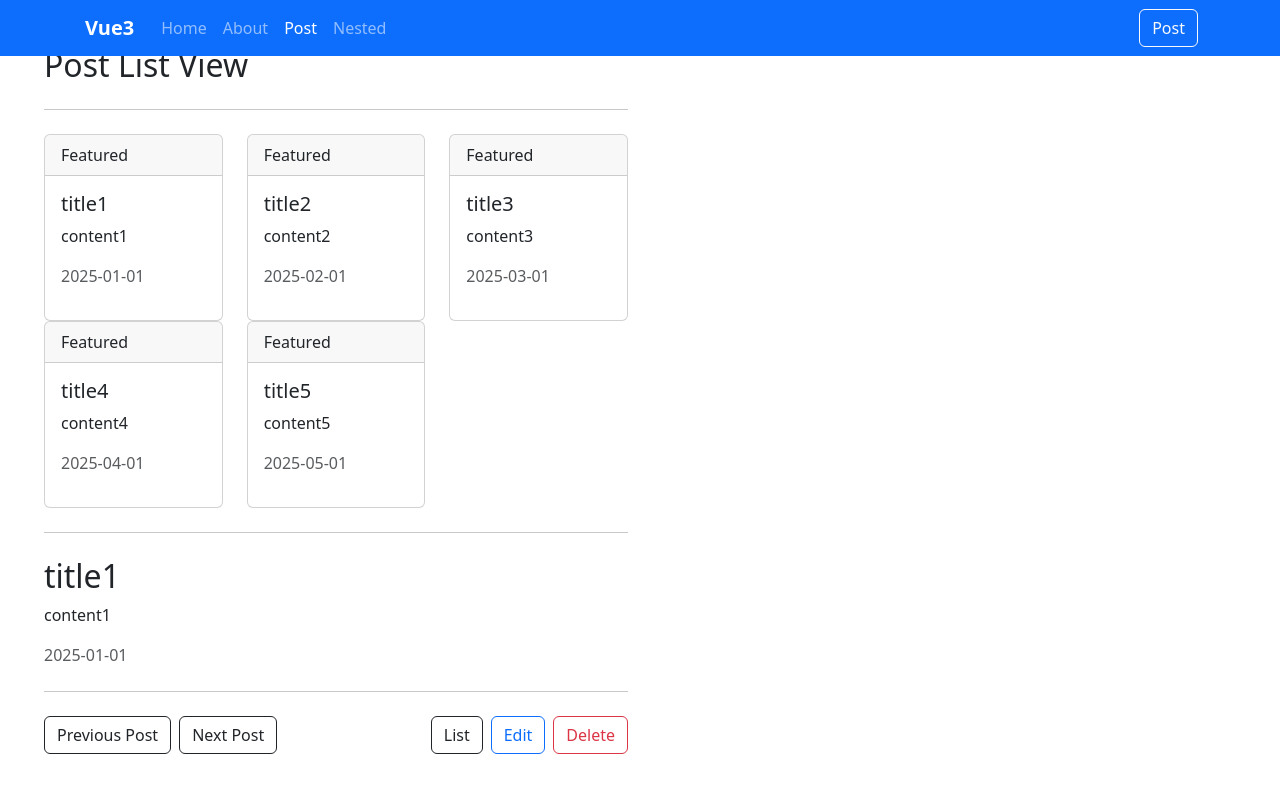
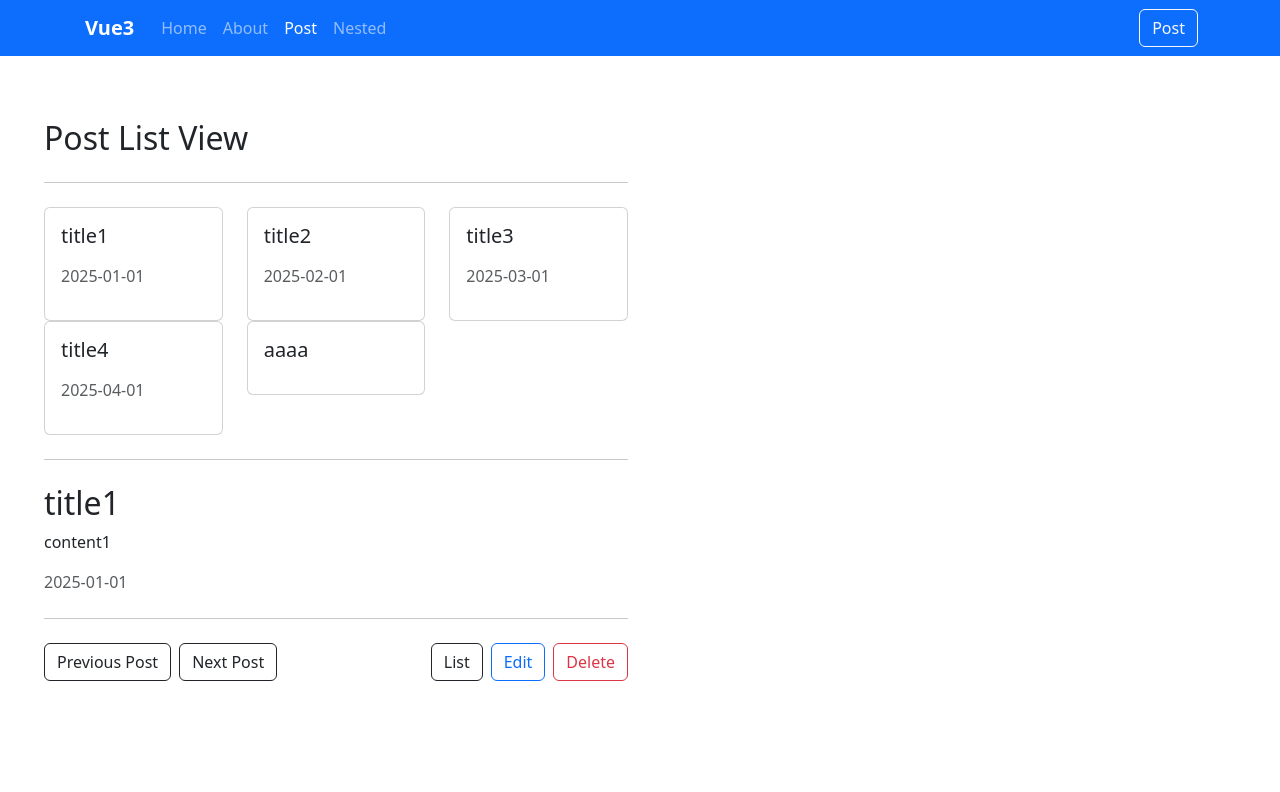
Before and after one commit to ysjin94/vueSampleProject, a Vue app: page /posts in a window 1280 px wide. Shown: the top 792 px of the page. Built offline with nearby package versions, Linux system fonts and the light colour scheme; data requests are answered from the project's data file.

Commit message:
added axios

```diff
--- /dev/null
+++ b/db.json
@@ -0,0 +1,33 @@
+{
+  "posts": [
+    {
+      "id": 1,
+      "title": "title1",
+      "content": "content1",
+      "createAt": "2025-01-01"
+    },
+    {
+      "id": 2,
+      "title": "title2",
+      "content": "content2",
+      "createAt": "2025-02-01"
+    },
+    {
+      "id": 3,
+      "title": "title3",
+      "content": "content3",
+      "createAt": "2025-03-01"
+    },
+    {
+      "id": 4,
+      "title": "title4",
+      "content": "content4",
+      "createAt": "2025-04-01"
+    },
+    {
+      "title": "aaaa",
+      "content": "aabbbb",
+      "id": 5
+    }
+  ]
+}
--- a/package.json
+++ b/package.json
@@ -11,6 +11,7 @@
     "format": "prettier --write src/"
   },
   "dependencies": {
+    "axios": "^1.7.9",
     "bootstrap": "^5.3.3",
     "vue": "^3.5.13",
     "vue-router": "^4.5.0"
@@ -21,6 +22,7 @@
     "@vue/eslint-config-prettier": "^10.1.0",
     "eslint": "^9.14.0",
     "eslint-plugin-vue": "^9.30.0",
+    "json-server": "^0.17.4",
     "prettier": "^3.3.3",
     "sass-embedded": "^1.83.4",
     "vite": "^6.0.5",
--- a/src/api/post.js
+++ b/src/api/post.js
@@ -1,18 +1,34 @@
 // axios
 
-const posts = [
-  { id :1, title :'title1', content:'content1', createAt:'2025-01-01'},
-  { id :2, title :'title2', content:'content2', createAt:'2025-02-01'},
-  { id :3, title :'title3', content:'content3', createAt:'2025-03-01'},
-  { id :4, title :'title4', content:'content4', createAt:'2025-04-01'},
-  { id :5, title :'title5', content:'content5', createAt:'2025-05-01'},
-]
+import axios from 'axios'
+
+// const posts = [
+//     { id :1, title :'title1', content:'content1', createAt:'2025-01-01'},
+//     { id :2, title :'title2', content:'content2', createAt:'2025-02-01'},
+//     { id :3, title :'title3', content:'content3', createAt:'2025-03-01'},
+//     { id :4, title :'title4', content:'content4', createAt:'2025-04-01'},
+//     { id :5, title :'title5', content:'content5', createAt:'2025-05-01'},
+// ]
 
 export function getPosts(){
-  return posts;
+//  return posts;
+  return axios.get('http://localhost:5000/posts');
 }
 
 export function getPostById(id){
-  const numberId = parseInt(id);
-  return posts.find(post => post.id === numberId);
+  // const numberId = parseInt(id);
+  // return posts.find(post => post.id === numberId);
+  return axios.get(`http://localhost:5000/posts/${id}`);
 }
+
+export function createPost(data){
+  return axios.post('http://localhost:5000/posts', data);
+}
+
+export function updatePost(id, data){
+  return axios.put(`http://localhost:5000/posts/${id}`, data);
+}
+
+export function deletePost(id){
+  return axios.delete(`http://localhost:5000/posts/${id}`);
+}
--- a/src/components/posts/PostItem.vue
+++ b/src/components/posts/PostItem.vue
@@ -4,7 +4,7 @@
       type: String,
       required: true,
     },
-    contents : {
+    content : {
       type: String,
     },
     createAt : {
@@ -15,12 +15,9 @@
 
 <template>
   <div class="card">
-    <div class="card-header">
-      Featured
-    </div>
     <div class="card-body">
       <h5 class="card-title">{{title}}</h5>
-      <p class="card-text">{{contents}}</p>
+      <p class="card-text">{{content}}</p>
       <p class="text-muted">{{createAt}}</p>
     </div>
   </div>
--- a/src/views/posts/PostCreateView.vue
+++ b/src/views/posts/PostCreateView.vue
@@ -1,5 +1,7 @@
 <script setup>
 import { useRoute, useRouter } from 'vue-router'
+import { ref } from 'vue'
+import { createPost } from '@/api/post.js'
 
 const route = useRoute();
 const routers = useRouter();
@@ -7,20 +9,39 @@ const routers = useRouter();
 const goListPage = () =>{
   routers.push({name:"PostList", id:route.params.id});
 }
+
+const form =ref({
+  title : null,
+  content : null,
+  }
+)
+
+const save = ()=>{
+  try{
+    const data = {
+      ...form.value, // form.value 객체의 모든 속성을 펼쳐서 data 객체에 추가
+      createAt: Date.now()
+    };
+    createPost(data);
+    routers.push({name:"PostList"});
+  }catch(error){
+    console.log(error);
+  }
+}
 </script>
 
 <template>
   <div>
     <h2>Create Post</h2>
     <hr class="my-4"/>
-    <form @submit.prevent>
+    <form @submit.prevent="save">
       <div class="mb-3">
         <label for="title" class="form-label">Title</label>
-        <input type="text" class="form-control" id="title" placeholder="Title">
+        <input v-model="form.title" type="text" class="form-control" id="title" placeholder="Title">
       </div>
       <div class="mb-3">
         <label for="contents" class="form-label">Contents</label>
-        <textarea class="form-control" id="contents" rows="3"></textarea>
+        <textarea v-model="form.content" class="form-control" id="contents" rows="3"></textarea>
       </div>
       <div class="pt-4">
         <button type="button" class="btn btn-outline-dark me-2" @click="goListPage" >List</button>
--- a/src/views/posts/PostDetailView.vue
+++ b/src/views/posts/PostDetailView.vue
@@ -1,7 +1,7 @@
 <script setup>
 
 import { useRoute, useRouter } from 'vue-router'
-import { getPostById } from '@/api/post.js'
+import { deletePost, getPostById } from '@/api/post.js'
 import { ref } from 'vue'
 
 const router = useRouter();
@@ -20,18 +20,49 @@ const goEditPage = () => {
   router.push({name: 'PostEdit', params:{id : props.id}});
 }
 
-const form =ref({});
-const fetchPost = () =>{
-  const data = getPostById(props.id);
-  form.value = data;
+const post =ref({});
+
+// const fetchPost = () =>{
+//   const data = getPostById(props.id);
+//   form.value = data;
+// }
+
+const fetchPost = async () =>{
+  try{
+    const {data} = await getPostById(props.id);
+    setPost(data.title,data.content,data.createAt);
+  }catch(error){
+    console.log(error)
+  }
+}
+
+const setPost = (title, content, creatAt) =>{
+  post.value = {
+    title:title,
+    content: content,
+    creatAt: creatAt,
+  }
 }
 fetchPost();
+
+const remove = async () =>{
+  try{
+    if(confirm('Are you sure you want to delete this post?') === false){
+      return;
+    }
+    await deletePost(props.id);
+    router.push({name: 'PostList'});
+
+  }catch(error){
+    console.error(error);
+  }
+}
 </script>
 
 <template>
   <div>
-    <h2>{{ form.title }}</h2>
-    <p>{{form.content}}</p>
+    <h2>{{ post.title }}</h2>
+    <p>{{post.content}}</p>
     <p class="text-muted">2025-01-01</p>
     <hr class="my-4"/>
     <div class="row g-2">
@@ -51,7 +82,7 @@ fetchPost();
       <div class="col-auto">
         <button class="btn btn-outline-primary" @click="goEditPage">Edit </button>
       </div>
-      <div class="col-auto">
+      <div class="col-auto" @click="remove">
         <button class="btn btn-outline-danger">Delete</button>
       </div>
     </div>
--- a/src/views/posts/PostEditView.vue
+++ b/src/views/posts/PostEditView.vue
@@ -1,6 +1,8 @@
 <script setup>
 
 import { useRoute, useRouter } from 'vue-router'
+import { ref } from 'vue'
+import { getPostById, updatePost } from '@/api/post.js'
 
 const route =useRoute();
 const router =useRouter();
@@ -8,20 +10,50 @@ const router =useRouter();
 const goDetailPage = () =>{
   router.push({name: 'PostDetailView', params: {id: route.params.id}})
 }
+
+const id = route.params.id;
+const form =ref({
+  title : null,
+  content : null,
+});
+
+const fetchPost = async () =>{
+  const {data} = await getPostById(id);
+  console.dir(data);
+  setForm(data.title,data.content);
+}
+
+const setForm = (title, content) =>{
+  form.value = {
+    title:title,
+    content: content,
+  }
+}
+
+fetchPost();
+
+const edit = async () => {
+  try{
+    await updatePost(id, {...form.value});
+    router.push({name: 'PostDetailView', params: {id}});
+  }catch(e){
+    console.log(e);
+  }
+}
 </script>
 
 <template>
   <div>
     <h2>Edit Post</h2>
     <hr class="my-4"/>
-    <form @submit.prevent>
+    <form @submit.prevent="edit">
       <div class="mb-3">
         <label for="title" class="form-label">Title</label>
-        <input type="text" class="form-control" id="title" placeholder="Title">
+        <input v-model="form.title" type="text" class="form-control" id="title" placeholder="Title">
       </div>
       <div class="mb-3">
         <label for="contents" class="form-label">Contents</label>
-        <textarea class="form-control" id="contents" rows="3"></textarea>
+        <textarea v-model="form.content" class="form-control" id="contents" rows="3"></textarea>
       </div>
       <div class="pt-4">
         <button type="button" class="btn btn-outline-dark me-2" @click="goDetailPage">Cancel</button>
--- a/src/views/posts/PostListView.vue
+++ b/src/views/posts/PostListView.vue
@@ -6,8 +6,26 @@ import { useRouter } from 'vue-router'
 import PostDetailView from '@/views/posts/PostDetailView.vue'
 
 const posts = ref([]);
-const fetchPosts = () => {
-  posts.value = getPosts();
+const fetchPosts = async () => {
+//  posts.value = getPosts();
+
+    try{
+//  {data} => response.data 동일하다
+      const { data } = await getPosts();
+//   console.dir(data);
+      posts.value = data;
+    }catch(error){
+      console.error(error);
+    }
+
+
+  // getPosts().then(response => {
+  //   console.log(response.data);
+  //   posts.value = response.data;
+  // }).catch(error => {
+  //   console.log(error);
+  // })
+
 }
 fetchPosts();
 
```
Also changed, not shown: 1 other file (tests, documents, lock files or other folders).
